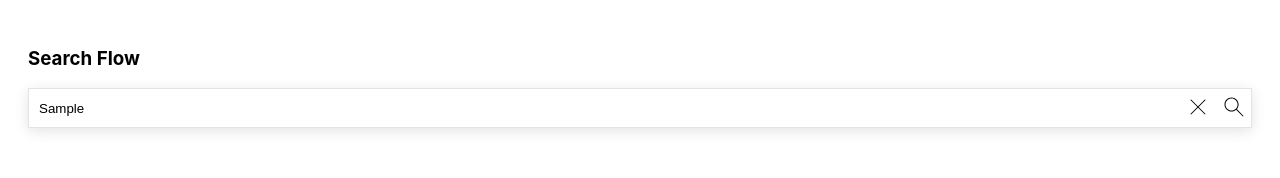
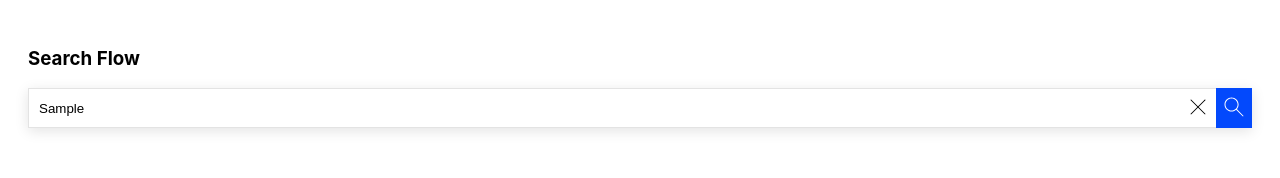
Before and after one commit to mnadalc/front-end-assignment, a React (Create React App) app: page / in a window 1280 px wide. Both pictures are taken after typing "Sample" into the empty fields and a click on the button "Search". Shown: the top 178 px of the page. Built offline with nearby package versions, Linux system fonts and the light colour scheme.

Commit message:
feat: Add state management to Search

```diff
--- a/src/components/SearchBar/search-bar.tsx
+++ b/src/components/SearchBar/search-bar.tsx
@@ -9,6 +9,12 @@ export type SearchBarProps = {
 };
 
 export const SearchBar: React.VFC<SearchBarProps> = ({ label = '' }) => {
+  const [value, setValue] = React.useState<string>('');
+
+  const handleOnChange = (text: string) => {
+    setValue(text);
+  };
+
   return (
     <div className="container">
       {label && <label htmlFor="searchbar">{label}</label>}
@@ -18,15 +24,22 @@ export const SearchBar: React.VFC<SearchBarProps> = ({ label = '' }) => {
           type="text"
           placeholder="Search"
           aria-label="Search bar"
-          defaultValue={''}
+          value={value}
+          onChange={(e) => handleOnChange(e.target.value)}
         />
         <div className="button-wrapper">
-          <button className="button-clear">
-            <Cross aria-hidden="true" role="img" />
-            <span className="visually-hidden">Clear</span>
-          </button>
-          <button className={`button-search`}>
-            <Loupe aria-hidden="true" role="img" />
+          {value && (
+            <button className="button-clear" onClick={() => setValue('')}>
+              <Cross aria-hidden="true" role="img" />
+              <span className="visually-hidden">Clear</span>
+            </button>
+          )}
+          <button className={`button-search ${value && 'button-focused'}`}>
+            <Loupe
+              className={`${value && 'loupe-active'}`}
+              aria-hidden="true"
+              role="img"
+            />
             <span className="visually-hidden">Search</span>
           </button>
         </div>
```
Also changed, not shown: 1 other file (tests, documents, lock files or other folders).
